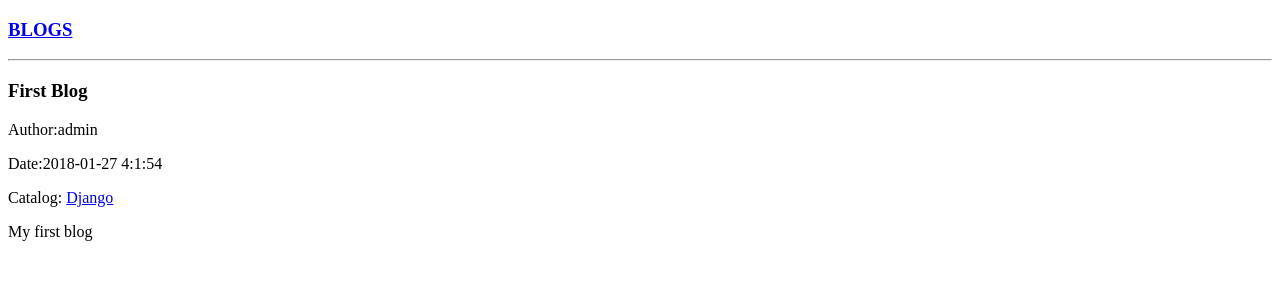
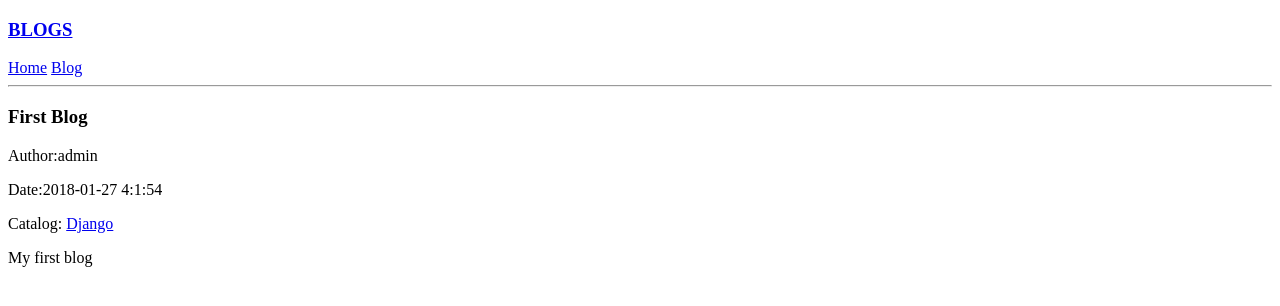
Before and after one commit to hanxuwu/Learning-Django, a Django app: page /blog/1 in a window 1280 px wide. Shown: the top 306 px of the page. Run offline with Django 3.2, Linux system fonts and the light colour scheme; data comes from the database, SQL or seed files in the repository.

Commit message:
#myblog# add new home page

```diff
--- a/Learning Django2.0/Blog/myblog_env/myblog/blog/urls.py
+++ b/Learning Django2.0/Blog/myblog_env/myblog/blog/urls.py
@@ -3,12 +3,14 @@ from . import views
 
 
 
-#http://localhost:8000/blog/
+
 
 #http://localhost:8000
 
 # need start with blog
 urlpatterns = [
+    #http://localhost:8000/blog/
+    path('',views.blog_list,name='blog_list'),
     #http://localhost:8000/blog/1
     path('<int:blog_pk>',views.blog_detail,name="blog_detail"),
     path('type/<int:blog_type_pk>',views.blogs_with_type,name="blogs_with_type"),
--- a/Learning Django2.0/Blog/myblog_env/myblog/myblog/urls.py
+++ b/Learning Django2.0/Blog/myblog_env/myblog/myblog/urls.py
@@ -15,10 +15,12 @@ Including another URLconf
 """
 from django.contrib import admin
 from django.urls import include,path  # add include
-from blog.views import blog_list # add blog_list for home page
+#from blog.views import blog_list # add blog_list for home page
+from . import views # new home page
 
 urlpatterns = [
-    path('',blog_list,name='home'), # home page
+    #path('',blog_list,name='home'), # home page
+    path('',views.home,name='home'),
     path('admin/', admin.site.urls),
     path('blog/',include('blog.urls')), # home page  of blog
 
--- /dev/null
+++ b/Learning Django2.0/Blog/myblog_env/myblog/myblog/views.py
@@ -0,0 +1,6 @@
+from django.shortcuts import render_to_response
+
+
+def home(request):
+    context={}
+    return render_to_response('home.html',context)
--- a/Learning Django2.0/Blog/myblog_env/myblog/templates/base.html
+++ b/Learning Django2.0/Blog/myblog_env/myblog/templates/base.html
@@ -9,6 +9,8 @@
         <a href="{%url 'home'%}">
             <h3>BLOGS</h3>
         </a>
+        <a href="/">Home</a>
+        <a href="{% url 'blog_list' %}">Blog</a>
     </div>
     <hr>
     {% block content %}{% endblock %}
```
Also changed, not shown: Learning Django2.0/Blog/myblog_env/myblog/templates/home.html (added, +10 -0 lines), Learning Django2.0/Documents/README.md, 6 other files.
